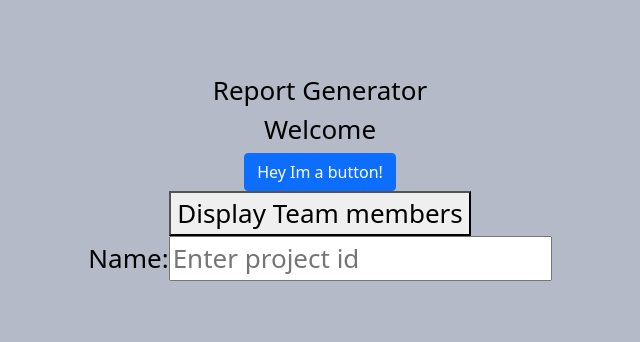
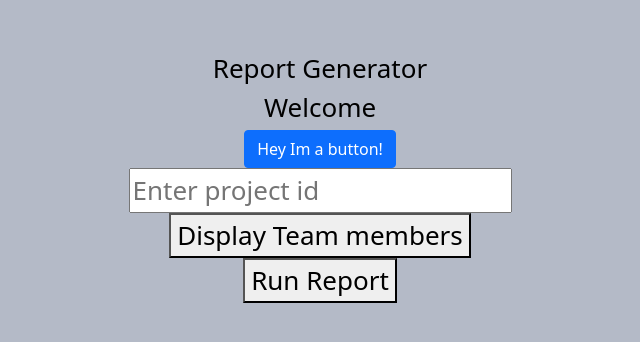
Before and after one commit to VaneSanjinez/report-generator-ui, a React (Create React App) app: page / in a window 1280 px wide. Shown: the part 224-566 px from the top of the page, without its empty margins (320-960 px from the left). Built offline with nearby package versions, Linux system fonts and the light colour scheme.

Commit message:
018 #Refactor code to have the report in two different calls and build the report info in a table header to have details on body WIP

```diff
--- a/src/components/ReportComponent.js
+++ b/src/components/ReportComponent.js
@@ -1,9 +1,7 @@
 import React, {useState} from "react";
 import {GitlabReportInfo, GitlabReportDetails} from './Report';
-import DropdownButton from 'react-bootstrap/DropdownButton';
-import Dropdown from 'react-bootstrap/Dropdown'
-import DropdownItem from "react-bootstrap/esm/DropdownItem";
 import ListOfMembers from "./ListOfMembers";
+import { getProjectById } from "../services/GitlabServices";
 
 
 class ReportComponent extends React.Component{
@@ -13,7 +11,8 @@ class ReportComponent extends React.Component{
       count: 0,
       projectId: null,
       value: '',
-      showDropdown: false
+      showDropdown: false,
+      showReport: false
     }
     this.handleChange = this.handleChange.bind(this);
   }
@@ -29,49 +28,45 @@ class ReportComponent extends React.Component{
     });
   }
 
+  // _showGitlabReportInfo = (projectId, authorName) =>{
+  //   return (
+  //     GitlabReportDetails(projectId, authorName)
+  //   )
+  // }
+  _showReport = (bool) =>{
+    this.setState({
+      showReport: bool
+    })
+  }
+  sayHello(projectid, author) {
+    alert('Hello!' + author + 'this is your project' + projectid);
+  }
+
   render() {
-    this.state.projectId = 36528
-    // this.state.showDropdown=true
     return (
-           <div>
-             <button onClick={this._showDropdown.bind(null, true)}>Display Team members</button>
-            <div>
-            <label>
-          Name:
-          <input type="text" value={this.state.value} onChange={this.handleChange} placeholder="Enter project id"/>
+     <div>
+       <div>
+         <input type="text" value={this.state.value} onChange={this.handleChange} placeholder="Enter project id"/>
           <div>
-          { this.state.showDropdown && (<ListOfMembers projectId={this.state.projectId}/>) }
+            <button onClick={this._showDropdown.bind(null, true)}>Display Team members</button>
+              {() => {if(this.state.value != null){
+                this.state.projectId = this.state.value
+              }}}
+              {this.state.showDropdown && (<ListOfMembers projectId={this.state.value}/>)}
           </div>
-        </label>
-            </div>
-
-        {/* <ListOfMembers projectId={this.state.projectId}></ListOfMembers> */}
+          <div>
+          <button onClick={this._showReport.bind(null, true)}>Run Report</button>
+              {this.state.showReport && (<div>
+                                          <GitlabReportInfo projectId ={250833} authorEmail = {'Steve Azzopardi'}/>
+                                          <h1><b>Hello!</b></h1>
+                                          {/* <GitlabReportDetails projectId ={250833} authorEmail = {'Steve Azzopardi'}/> */}
+                                        </div>)}
+          </div>
+       </div>
     </div>
     )}
-  // render(){
-  //   this.state.projectId = 36528
-  //   // this.state.projectId = this.state.value
-  //   // this.state.projectId = 18625237
-  //   // if(this.state.value =! null || this.state.value < 30000){
-  //   //   this.state.projectId = 250833
-  //   // }else{
-  //   //   this.state.projectId = this.state.value
-  //   // }
-  //   if(this.state.showDropdown){
-  //     return <ListOfMembers projectId={this.state.projectId}></ListOfMembers>
-  //   }
-  //   return(
-  //     <div>
-  //         <label>
-  //         Name:
-  //         <input type="text" value={this.state.value} onChange={this.handleChange} placeholder="Enter project id"/>
-  //       </label>
-  //       {/* <ListOfMembers projectId={this.state.projectId}></ListOfMembers> */}
-  //   </div>
-  //   )
-  //   // <ListOfMembers projectId={this.state.projectId}/>
-
-  // }
 }
 
 export default ReportComponent;
+//https://stackoverflow.com/questions/65209396/react-button-onclick-event-call-other-component
+// https://blog.logrocket.com/a-guide-to-react-onclick-event-handlers-d411943b14dd/
--- a/src/components/ReportInfo.js
+++ b/src/components/ReportInfo.js
@@ -2,9 +2,19 @@ import React from 'react';
 
 export default function ReportInfo({projectName, projectUrl, currentDate, projectMember}){
     return ( <div>
-        <h4>Project Name: {projectName}</h4>
-        <h5>{projectUrl}</h5>
-        <span>{projectMember}</span>
-        <h5>{currentDate}</h5>
-    </div>)
+                {/* <h4>Project Name: {projectName}</h4>
+                <h5>{projectUrl}</h5>
+                <span>{projectMember}</span>
+                <h5>{currentDate}</h5> */}
+             <tr>
+             <th>Project Name</th>
+             <th>Project URL</th>
+             <th>Project Member</th>
+             </tr>
+             <tr>
+                 <td>{projectName}</td>
+                 <td>{projectUrl}</td>
+                 <td>{projectMember}</td>
+             </tr>
+             </div>)
 }
```
